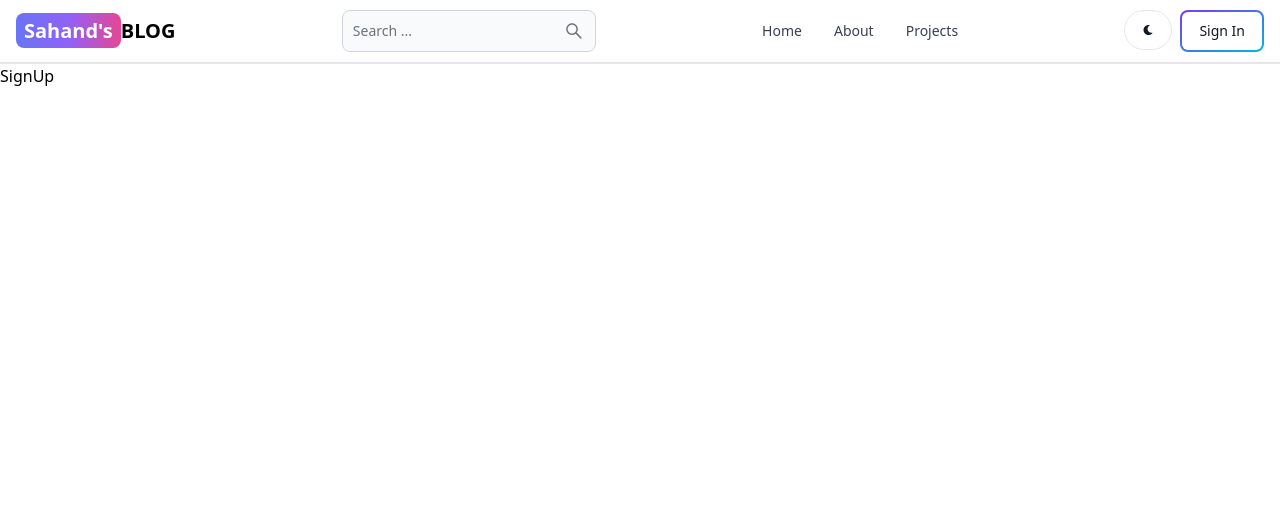
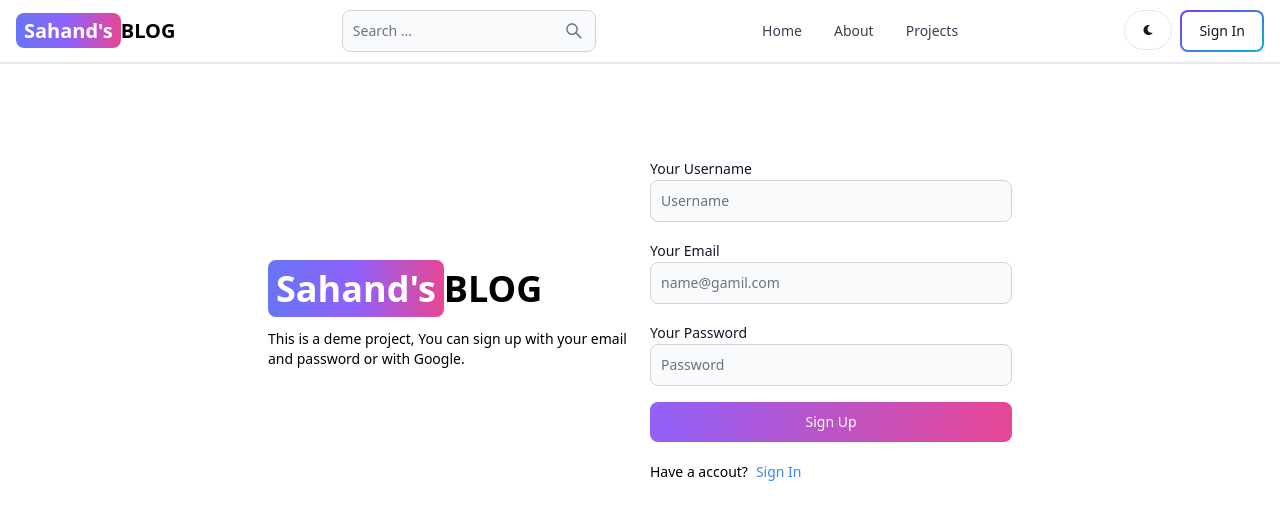
Before and after one commit to phudthw/mern-blog, a React (Vite) app in the folder client/: page /sign-up in a window 1280 px wide. Shown: the top 520 px of the page. Built offline with nearby package versions, Linux system fonts and the light colour scheme.

Commit message:
create sign up page ui

```diff
--- a/client/src/pages/SignUp.jsx
+++ b/client/src/pages/SignUp.jsx
@@ -1,10 +1,51 @@
+import { Button, Label, TextInput } from "flowbite-react";
+import { Link } from "react-router-dom";
 
-const SignUp = () => {
+export default function SignUp() {
     return (
-        <div>
-            SignUp
+        <div className='min-h-screen mt-20'>
+            <div className='flex p-3 max-w-3xl mx-auto flex-col md:flex-row md:items-center gap-5'>
+                {/* {left} */}
+                <div className="flex-1">
+                    <Link to='/' className='font-bold dark:text-white text-4xl'>
+                        <span className='px-2 py-1 bg-gradient-to-r from-indigo-500 via-purple-500 to-pink-500 rounded-lg text-white'>
+                            Sahand's
+                        </span>
+                        BLOG
+                    </Link>
+                    <p className='text-sm mt-5'>
+                        This is a deme project, You can sign up with your email and
+                        password
+                        or with Google.
+                    </p>
+                    </div>
+                {/* {right} */}
+                <div className='flex-1'>
+                    <form className="flex flex-col gap-4">
+                        <div>
+                            <Label value='Your Username' />
+                            <TextInput type='text' placeholder='Username' id='username' />
+                        </div>
+                        <div>
+                            <Label value='Your Email' />
+                            <TextInput type='text' placeholder='name@gamil.com' id='email' />
+                        </div>
+                        <div>
+                            <Label value='Your Password' />
+                            <TextInput type='text' placeholder='Password' id='password' />
+                        </div>
+                        <Button gradientDuoTone="purpleToPink" type="submit">
+                            Sign Up
+                        </Button>
+                    </form>
+                    <div className="flex gap-2 text-sm mt-5">
+                        <span>Have a accout?</span>
+                        <Link to='/sign-up' className="text-blue-500">
+                            Sign In
+                        </Link>
+                    </div>
+                </div>
+            </div>
         </div>
-    );
+    )
 }
-
-export default SignUp;
```
